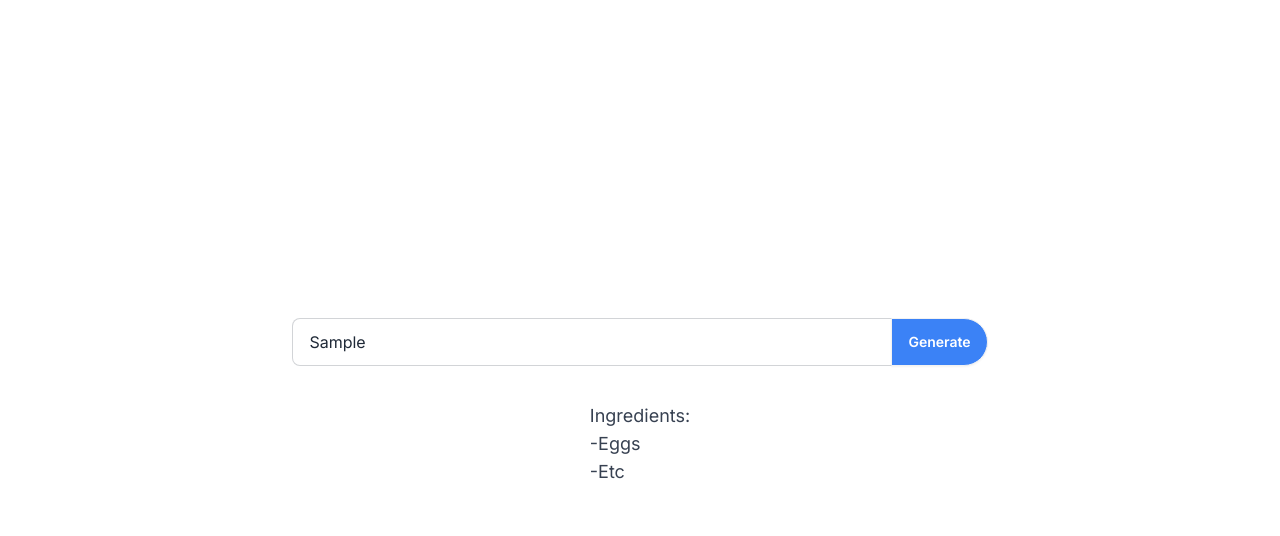
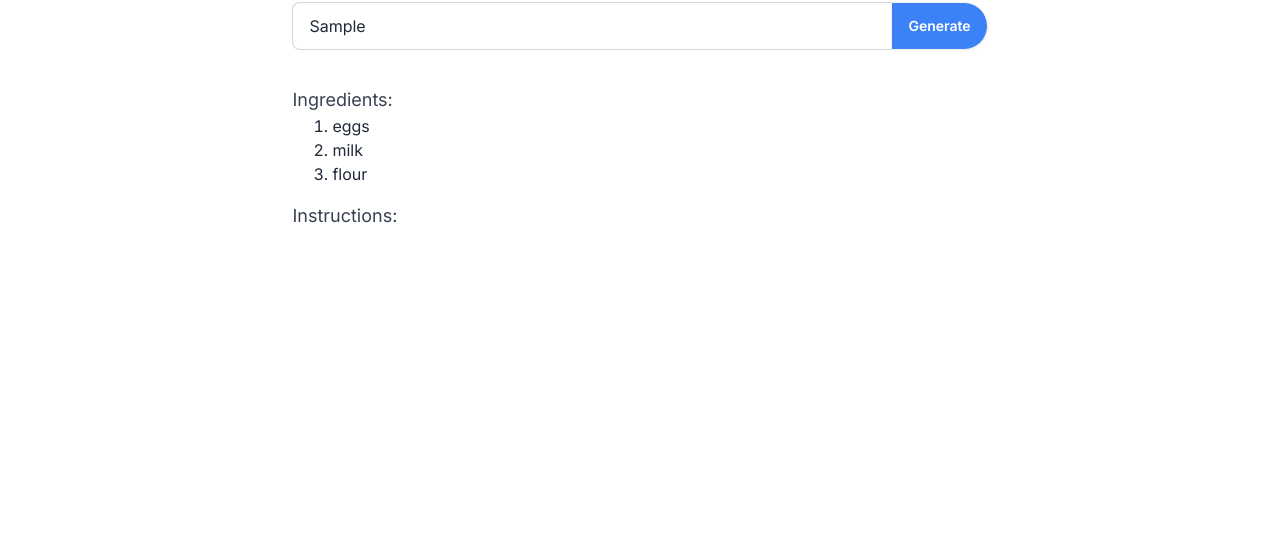
Before and after one commit to Threadstone-Consulting/chef-notebook, a Next.js app: page / in a window 1280 px wide. Both pictures are taken after typing "Sample" into the empty fields and a click on the button "Generate". Shown: the part 263-799 px from the top of the page. Built offline with nearby package versions, Linux system fonts and the light colour scheme; no server answers.

Commit message:
chore: add prettier

```diff
--- a/package.json
+++ b/package.json
@@ -50,6 +50,7 @@
     "autoprefixer": "^10.4.19",
     "daisyui": "^4.10.1",
     "postcss": "^8.4.38",
+    "prettier": "3.5.2",
     "tailwindcss": "^3.4.3",
     "typescript": "^5.4.3"
   }
--- a/src/app/page.tsx
+++ b/src/app/page.tsx
@@ -19,11 +19,6 @@ export default function Home() {
       </Suspense>
       <main>
         <Hero />
-        <Problem />
-        <FeaturesAccordion />
-        <Pricing />
-        <FAQ />
-        <CTA />
       </main>
       <Footer />
     </>
--- a/src/components/IngredientListButton.tsx
+++ b/src/components/IngredientListButton.tsx
@@ -1,14 +1,17 @@
-"use client";
+'use client';
 import React, { useState } from 'react';
 
 const GenerateText: React.FC = () => {
   const [showText, setShowText] = useState(false);
+
+  const [ingredients, setIngredients] = useState(['eggs', 'milk', 'flour']);
+
   const handleGenerate = () => {
     setShowText(true);
   };
 
   return (
-    <div className="flex flex-col gap-[20px] items-center justify-center min-h-screen">
+    <div className="flex flex-col gap-[20px] min-h-screen">
       <div className="join">
         <input
           className="input input-bordered join-item w-[600px]"
@@ -22,13 +25,23 @@ const GenerateText: React.FC = () => {
         </button>
       </div>
       {showText && (
-        <p className="mt-4 text-lg text-gray-700">
-          Ingredients: <br/>
-          -Eggs <br/> {/* How to incease the space between each listed ingreadient and also how to style font? */}
-          -Etc <br/>
-
-
-        </p>
+        <div>
+          <p className="flex mt-4 text-lg text-gray-700">
+            Ingredients: <br />
+          </p>
+          <div className="flex px-10">
+            <ul className="list-decimal">
+              {ingredients.map((ingredient, index) => (
+                <li key={index} className="">
+                  {ingredient}
+                </li>
+              ))}
+            </ul>
+          </div>
+          <p className="flex mt-4 text-lg text-gray-700">
+            Instructions: <br />
+          </p>
+        </div>
       )}
     </div>
   );
```
Also changed, not shown: src/components/Hero.tsx (+1 -17 lines), .prettierrc.js (added), 2 other files (tests, documents, lock files or other folders).
